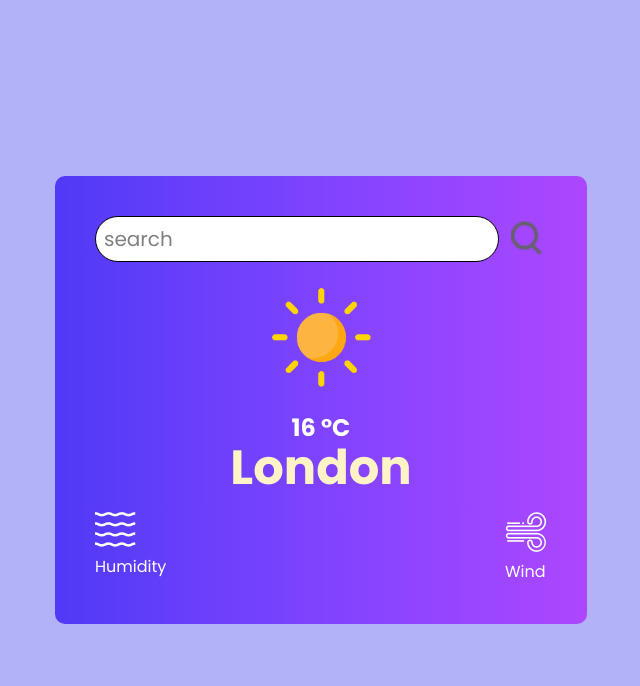
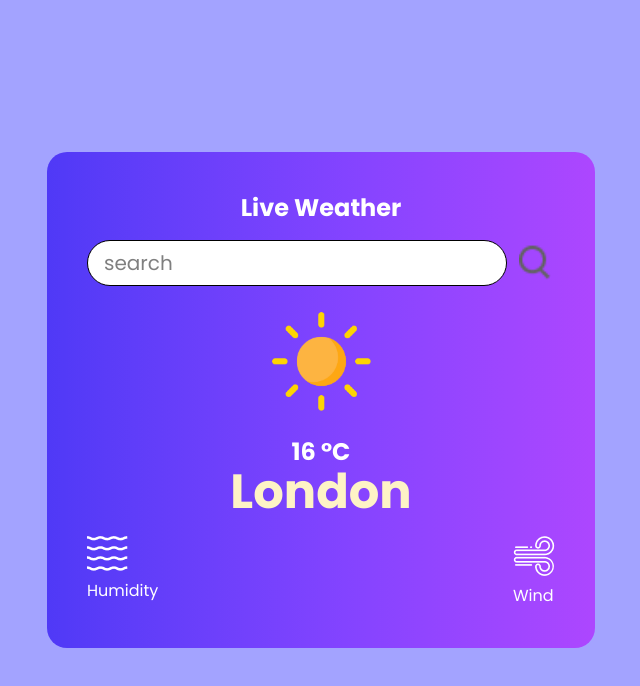
Before and after one commit to shahidansari310/Weather-App, a React (Vite) app: page / in a window 1280 px wide. Shown: the top 686 px of the page, without its empty margins (319-959 px from the left). Built offline with nearby package versions, Linux system fonts and the light colour scheme.

Commit message:
interface completed

```diff
--- a/src/Components/Whether.jsx
+++ b/src/Components/Whether.jsx
@@ -2,10 +2,11 @@ import React from 'react'
 
 const Whether = () => {
   return (
-    <div className='place-self-center p-10 rounded-[10px] bg-gradient-to-r from-indigo-600 to-purple-500 flex flex-col'>
+    <div className='place-self-center p-10 rounded-[20px] bg-gradient-to-r from-indigo-600 to-purple-500 flex flex-col shadow-amber-600'>
+        <div className='place-self-center mb-4 text-2xl font-bold text-white'>Live Weather</div>
       <div className='flex gap-2'>
         <input type="text" placeholder='search'
-        className='border rounded-3xl p-2 bg-white text-xl' />
+        className='border rounded-3xl p-2 bg-white text-xl pl-4 pr-4' />
         <img src="search.png" alt="" className='w-10 h-11 p-1 ' />
       </div>
       <img src="clear.png" alt="" className='w-[150px] place-self-center' />
--- a/src/index.css
+++ b/src/index.css
@@ -11,5 +11,5 @@
 .app{
     min-height: 100vh;
     display: grid;
-    background-color: rgb(178, 178, 248);
+    background-color: rgb(163, 163, 255);
 }
```
